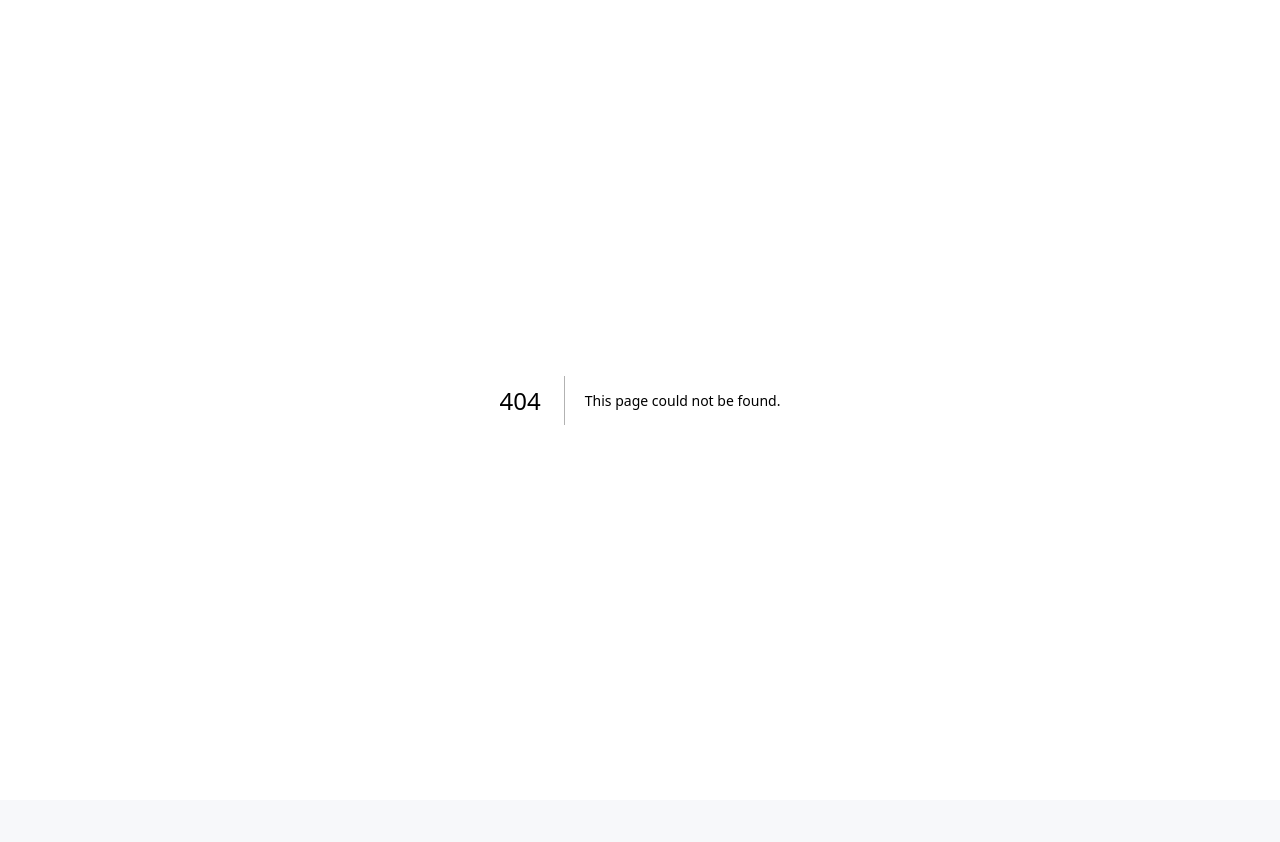
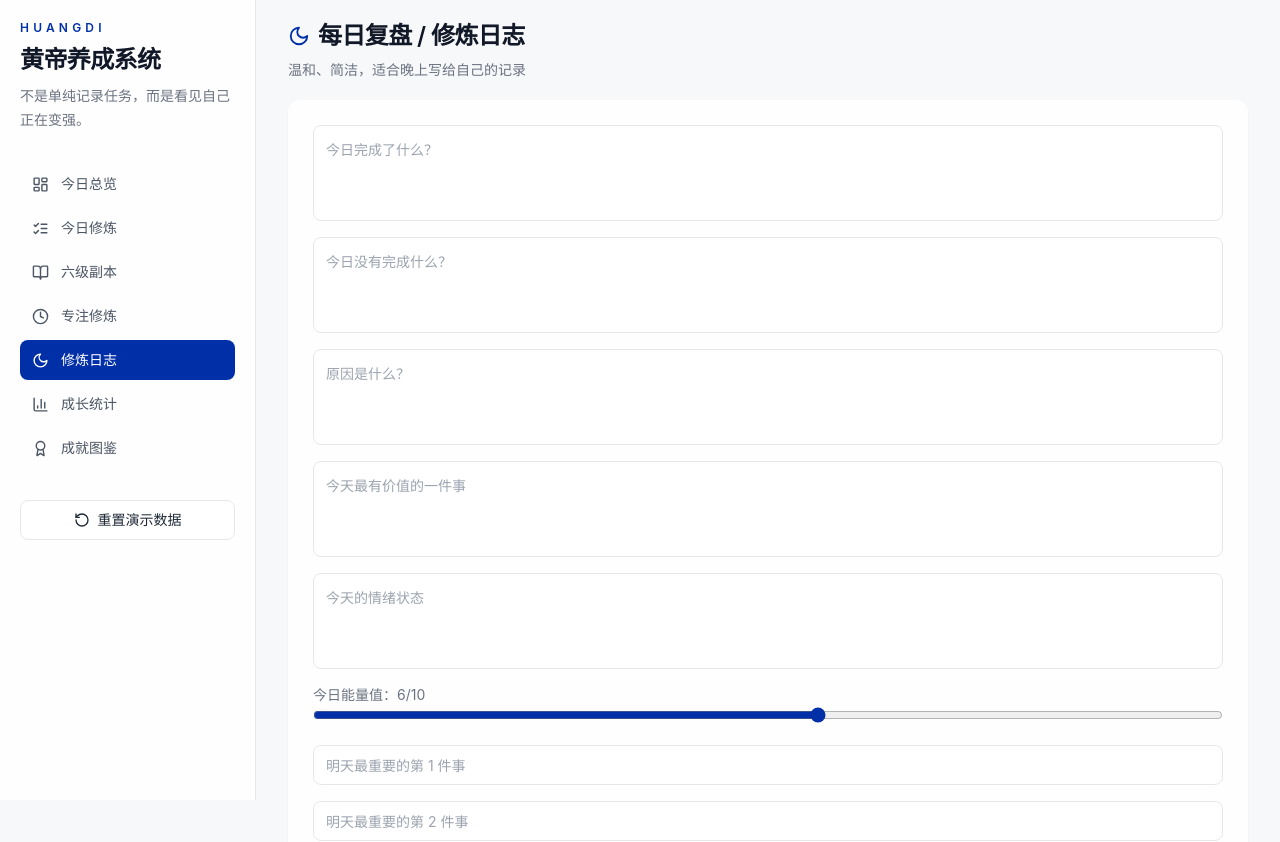
Before and after one commit to f1onah/huangdi-system, a Next.js app: page /review in a window 1280 px wide. Before the commit this address had no page. Shown: the top 842 px of the page. Before the commit the page ends 800 px from the top, so only its background shows below. Built offline with nearby package versions, Linux system fonts and the light colour scheme.

Commit message:
Add review route

```diff
--- /dev/null
+++ b/app/review/page.tsx
@@ -0,0 +1,7 @@
+"use client";
+
+import { HuangdiApp } from "@/components/HuangdiApp";
+
+export default function ReviewPage() {
+  return <HuangdiApp initialTab="review" />;
+}
```
